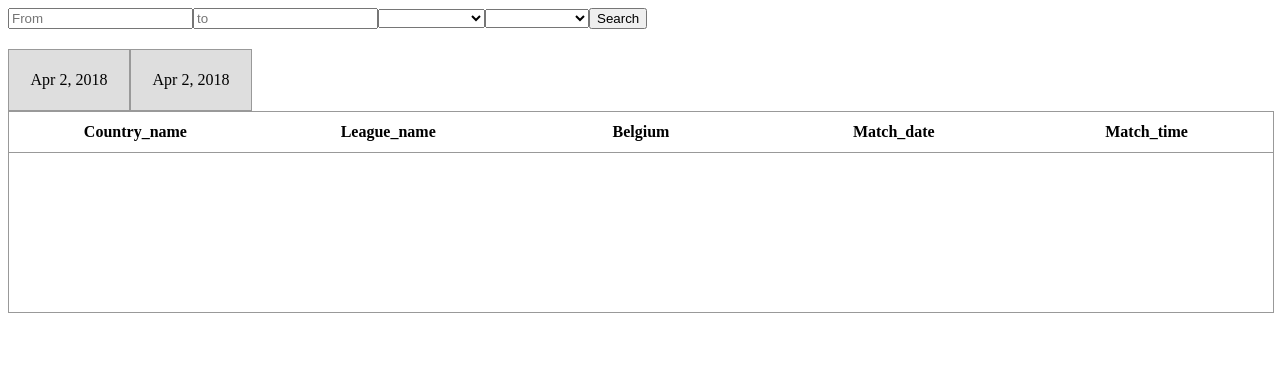
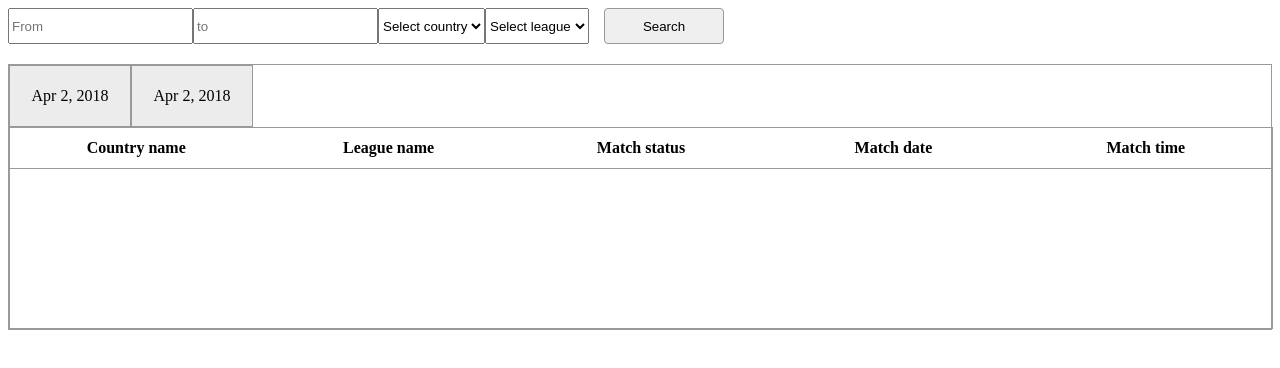
Before and after one commit to mrHaiker/test-task, an Angular app: page / in a window 1280 px wide. Shown: the top 368 px of the page. Built offline with nearby package versions, Linux system fonts and the light colour scheme.

Commit message:
deploy #3

```diff
--- a/src/app/row/row.component.css
+++ b/src/app/row/row.component.css
@@ -11,6 +11,6 @@
   display: flex;
   flex: 1 0 0;
   height: 40px;
-  align-content: center;
+  align-items: center;
   justify-content: center;
 }
--- a/src/app/row/row.component.html
+++ b/src/app/row/row.component.html
@@ -1,7 +1,7 @@
 <div class="row">
   <div class="row__item">{{value.Country_name || '-'}}</div>
   <div class="row__item">{{value.League_name || '-'}}</div>
-  <div class="row__item">{{value.Belgium || '-'}}</div>
+  <div class="row__item">{{value.Match_status || '-'}}</div>
   <div class="row__item">{{value.Match_date || '-'}}</div>
   <div class="row__item">{{value.Match_time || '-'}}</div>
 </div>
--- a/src/app/row/row.component.ts
+++ b/src/app/row/row.component.ts
@@ -3,7 +3,7 @@ import { Component, Input, OnInit } from '@angular/core';
 export class RowData {
   Country_name: string;
   League_name: string;
-  Belgium: string;
+  Match_status: string;
   Match_date: string;
   Match_time: string;
 }
@@ -18,7 +18,6 @@ export class RowComponent implements OnInit {
   constructor() { }
 
   ngOnInit() {
-    console.log('value', this.value);
   }
 
 }
--- a/src/app/search/search.component.css
+++ b/src/app/search/search.component.css
@@ -1,3 +1,16 @@
 :host {
   display: block;
 }
+
+.search__input {
+  height: 36px;
+  box-sizing: border-box;
+}
+
+.search__btn {
+  height: 36px;
+  width: 120px;
+  border: 1px solid #999999;
+  border-radius: 4px;
+  margin-left: 15px;
+}
--- a/src/app/search/search.component.html
+++ b/src/app/search/search.component.html
@@ -1,18 +1,18 @@
 <form class="row" [formGroup]="search">
-  <input type="text" placeholder="From">
-  <input type="text" placeholder="to">
+  <input class="search__input" type="text" placeholder="From">
+  <input class="search__input" type="text" placeholder="to">
 
-  <select formControlName="country">
-    <option value="0">Select country</option>
+  <select class="search__input" formControlName="country">
+    <option value="">Select country</option>
     <option value="1">Ukraine</option>
     <option value="2">Russia</option>
   </select>
 
-  <select formControlName="league">
-    <option value="0">Select league</option>
+  <select class="search__input" formControlName="league">
+    <option value="">Select league</option>
     <option value="1">Super Car</option>
     <option value="2">Ne Super Car</option>
   </select>
 
-  <button type="button" (click)="searchFunc()">Search</button>
+  <button class="search__btn" type="button" (click)="searchFunc()">Search</button>
 </form>
--- a/src/app/table/table.component.css
+++ b/src/app/table/table.component.css
@@ -1,5 +1,7 @@
 :host {
   display: block;
+  border: 1px solid #999;
+  margin-top: 20px;
 }
 
 
@@ -7,7 +9,6 @@
   width: 100%;
   display: flex;
   flex-direction: row;
-  margin-top: 20px;
 }
 
 .tab {
@@ -16,7 +17,7 @@
   width: 200px;
   height: 60px;
   border: 1px solid #999;
-  background: #dedede;
+  background: #ececec;
   justify-content: center;
   align-items: center;
 }
--- a/src/app/table/table.component.html
+++ b/src/app/table/table.component.html
@@ -7,11 +7,11 @@
 </div>
 <div class="tab__list">
   <div class="row row__header">
-    <div class="row__item">{{ 'Country_name'}}</div>
-    <div class="row__item">{{ 'League_name'}}</div>
-    <div class="row__item">{{ 'Belgium'}}</div>
-    <div class="row__item">{{ 'Match_date'}}</div>
-    <div class="row__item">{{ 'Match_time'}}</div>
+    <div class="row__item">{{'Country name'}}</div>
+    <div class="row__item">{{'League name'}}</div>
+    <div class="row__item">{{'Match status'}}</div>
+    <div class="row__item">{{'Match date'}}</div>
+    <div class="row__item">{{'Match time'}}</div>
   </div>
   <app-row *ngFor="let selected of selectList" [value]="selected"></app-row>
 </div>
--- a/src/app/table/table.component.ts
+++ b/src/app/table/table.component.ts
@@ -20,7 +20,7 @@ export class TableComponent implements OnInit, OnChanges {
     { date: new Date() , value: [{
         Country_name: '2',
         League_name: '2',
-        Belgium: '2',
+        Match_status: '2',
         Match_date: '2',
         Match_time: '2',
       }]},
```
Also changed, not shown: 2 other files (tests, documents, lock files or other folders).
